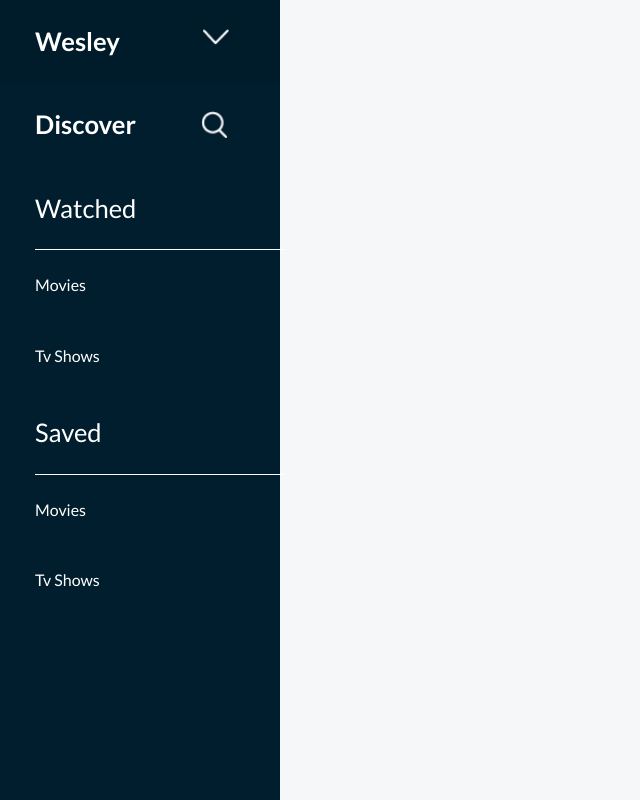
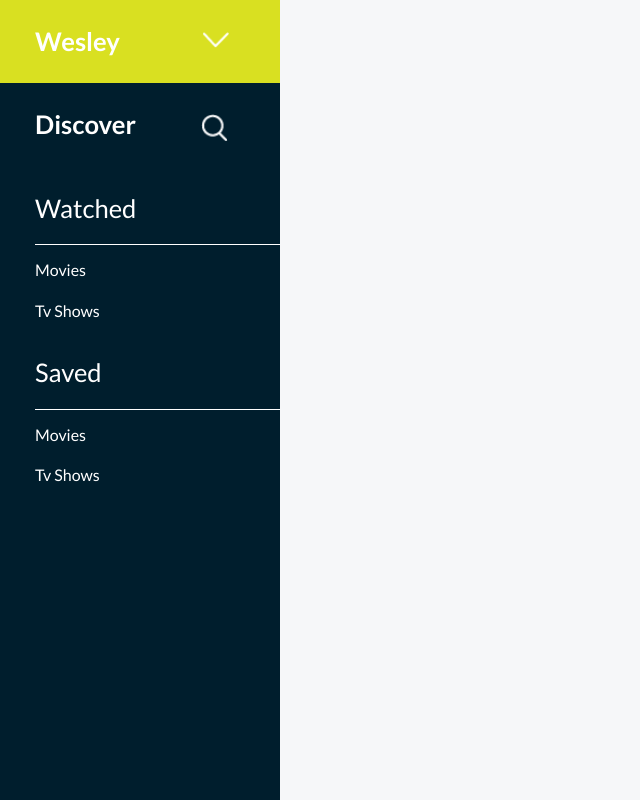
Before and after one commit to ali-biggs/cord-fe-challenge-2024-06, a React (Create React App) app: page / in a window 1280 px wide. Shown: the whole page, without its empty margins (0-640 px from the left). Built offline with nearby package versions, Linux system fonts and the light colour scheme; no server answers.

Commit message:
refactor: :lipstick: Nav-bar styling updated to match mockup

```diff
--- a/src/components/sidenavbar/index.tsx
+++ b/src/components/sidenavbar/index.tsx
@@ -94,7 +94,7 @@ const SideNavMainLink = styled(Link)`
   color: white;
 
   &:hover {
-    background: ${colors.sideNavBarHover};
+    background: ${colors.primaryColor};
   }
 `;
 
@@ -115,9 +115,9 @@ const NavIcon = styled.div<NavIconProps>`
         width: 30px;
         height: 30px;
         position: absolute;
-        right: 15px; /* Adjust positioning as needed */
+        right: 15px;
         top: 50%;
-        transform: translateY(-50%);
+        transform: translateY(-40%);
       }
     `}
 
@@ -133,9 +133,9 @@ const NavIcon = styled.div<NavIconProps>`
         width: 30px;
         height: 30px;
         position: absolute;
-        right: 15px; /* Adjust positioning as needed */
+        right: 15px;
         top: 50%;
-        transform: translateY(-50%);
+        transform: translateY(-40%);
       }
     `}
 `;
@@ -150,10 +150,11 @@ const SideNavHeader = styled.div`
     content: '';
     position: absolute;
     bottom: 0;
-    left: 57%;
+    padding-right: 35px:
     transform: translateX(-50%);
-    width: 250px;
+    width: 245px;
     border-bottom: 0.5px solid white;
+    margin-bottom: 5px
   }
 `;
 
@@ -161,6 +162,6 @@ const HeaderText = styled.div``;
 
 const NavLink = styled(Link)`
   display: block;
-  padding: 25px 35px;
+  padding: 10px 35px;
   color: white;
 `;
```
